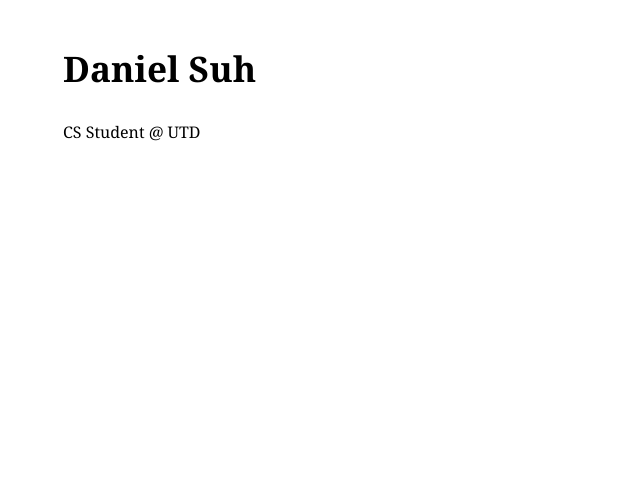
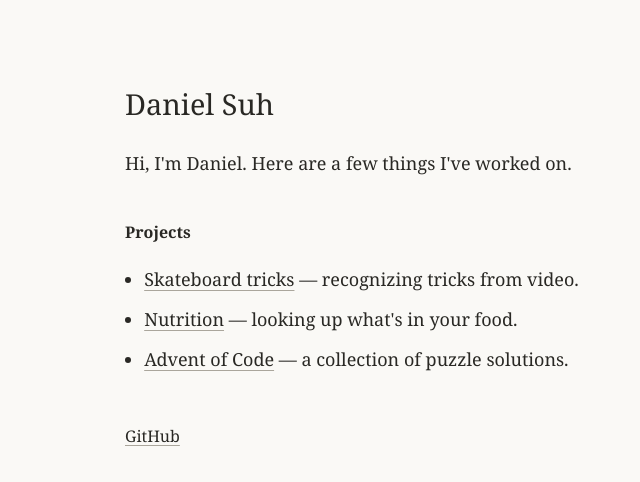
Before and after one commit to danielsuhcompsci/danielsuhcompsci.github.io, a plain HTML site: page index.html in a window 1280 px wide. Shown: the whole page, without its empty margins (227-867 px from the left). Drawn offline with Linux system fonts and the light colour scheme.

Commit message:
Build minimal personal site

```diff
--- a/index.html
+++ b/index.html
@@ -1,21 +1,40 @@
 <!DOCTYPE html>
 <html lang="en">
 <head>
-  <meta charset="UTF-8">
+  <meta charset="utf-8">
+  <meta name="viewport" content="width=device-width, initial-scale=1">
+  <meta name="description" content="Daniel Suh's personal website and projects.">
   <title>Daniel Suh</title>
   <style>
     body {
-      font-family: Georgia, serif;
-      max-width: 700px;
-      margin: 40px auto;
-      line-height: 1.6;
+      max-width: 36rem;
+      margin: clamp(3rem, 10vh, 6rem) auto;
+      padding: 0 1.5rem;
+      background: #faf9f6;
+      color: #292824;
+      font: 18px/1.7 Georgia, serif;
     }
-    h1 { font-size: 2.2em; }
-    h2 { margin-top: 1.5em; }
+    h1 { font-size: 1.8rem; font-weight: normal; }
+    h2 { margin-top: 2.5rem; font-size: 1rem; }
+    ul { padding-left: 1.2rem; }
+    li { margin: .6rem 0; }
+    a { color: inherit; text-decoration-color: #aaa69c; text-underline-offset: .2em; }
+    a:hover { text-decoration-color: currentColor; }
+    a:focus-visible { outline: 2px solid; outline-offset: 4px; }
+    footer { margin-top: 3rem; font-size: 1rem; }
   </style>
 </head>
 <body>
-  <h1>Daniel Suh</h1>
-  <p>CS Student @ UTD</p>
+  <main>
+    <h1>Daniel Suh</h1>
+    <p>Hi, I'm Daniel. Here are a few things I've worked on.</p>
+    <h2>Projects</h2>
+    <ul>
+      <li><a href="https://github.com/danielsuhcompsci/skateboard-tricks">Skateboard tricks</a> — recognizing tricks from video.</li>
+      <li><a href="https://github.com/danielsuhcompsci/nutrition">Nutrition</a> — looking up what's in your food.</li>
+      <li><a href="https://github.com/danielsuhcompsci/advent-of-code">Advent of Code</a> — a collection of puzzle solutions.</li>
+    </ul>
+  </main>
+  <footer><a href="https://github.com/danielsuhcompsci">GitHub</a></footer>
 </body>
 </html>
```
